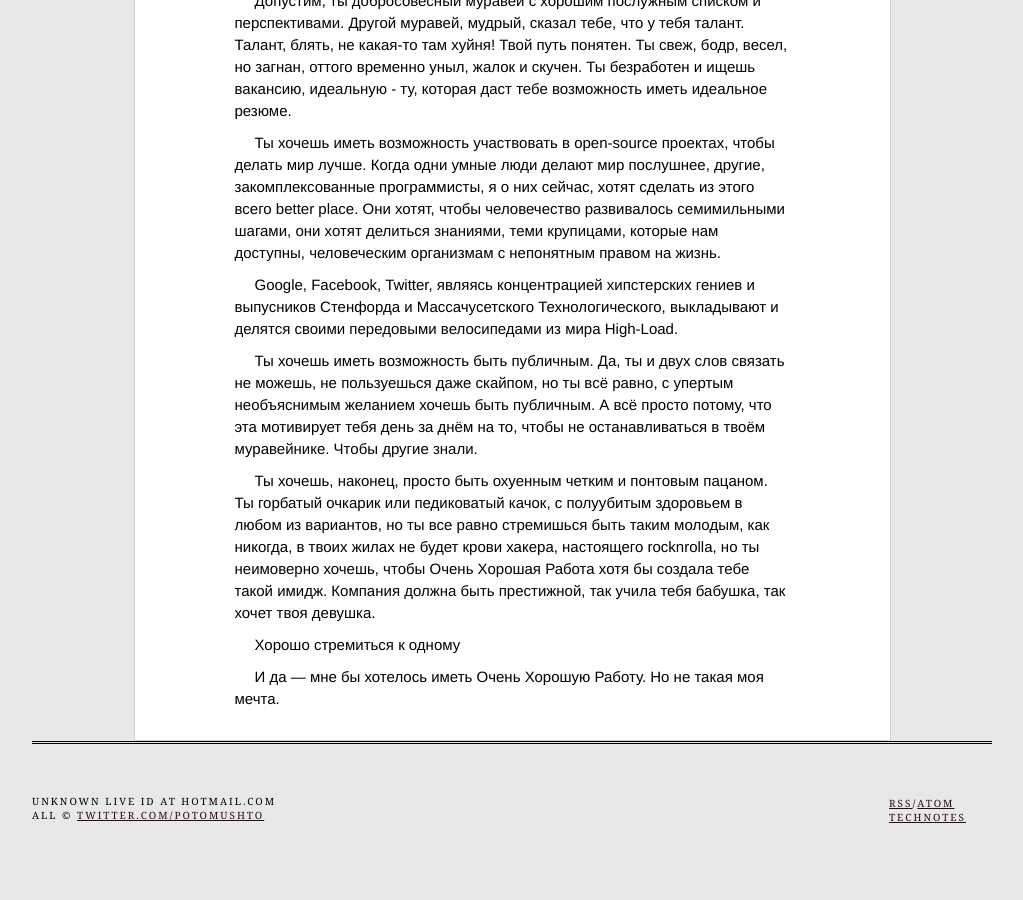
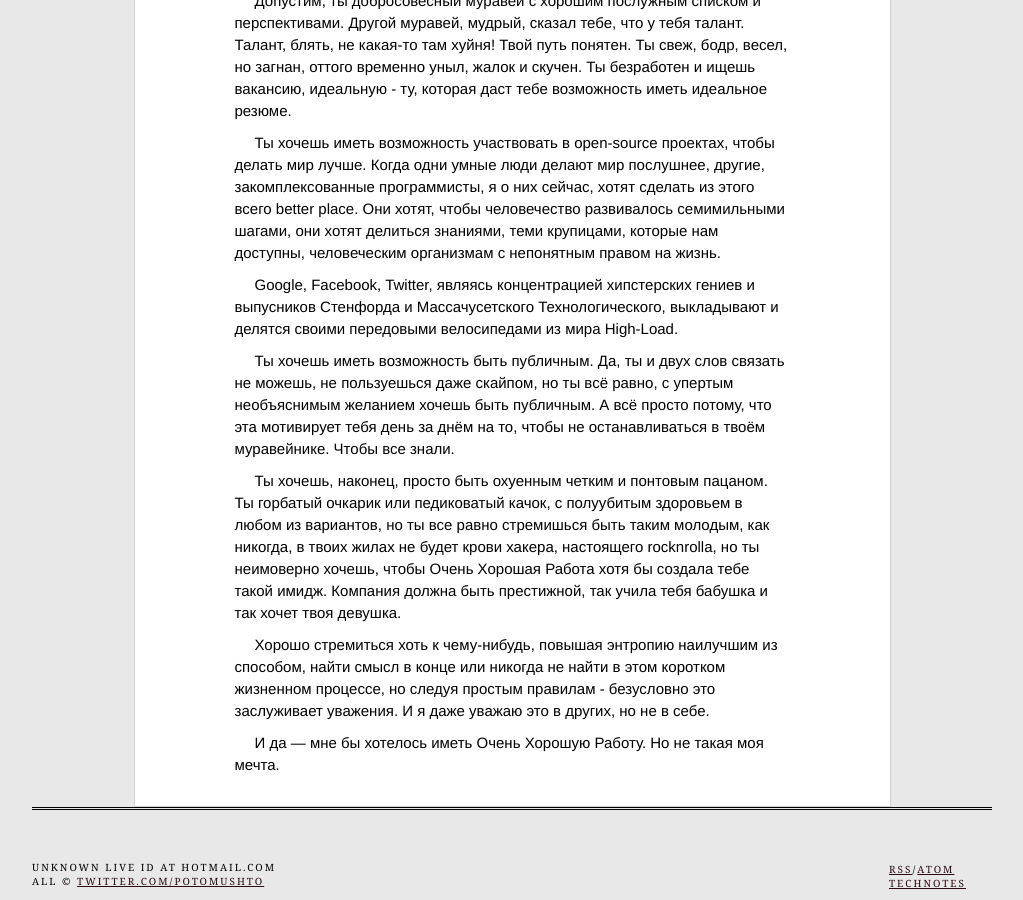
Before and after one commit to ptmt/ptmt.github.com, a Jekyll site: the page built from _posts/2012-03-2-ideal-cv.md, in a window 1280 px wide and 900 px high, scrolled down 1964 px. Shown: the whole window, without its empty margins (128-1151 px from the left). Built offline with Jekyll 4.4.1, drawn with Linux system fonts in a browser that asks for light colours; Markdown is read by kramdown in place of the engine named in the settings; before the commit the page ends 2798 px from its top, so only the background shows below that.

Commit message:
new post

```diff
--- a/_posts/2012-03-2-ideal-cv.md
+++ b/_posts/2012-03-2-ideal-cv.md
@@ -41,10 +41,10 @@ title:  Не мечтай о хорошей работе
 
 Google, Facebook, Twitter, являясь концентрацией хипстерских гениев и выпусников Стенфорда и Массачусетского Технологического, выкладывают и делятся своими передовыми велосипедами из мира High-Load.
 
-Ты хочешь иметь возможность быть публичным. Да, ты и двух слов связать не можешь, не пользуешься даже скайпом, но ты всё равно, с упертым необъяснимым желанием хочешь быть публичным. А всё просто потому, что эта мотивирует тебя день за днём на то, чтобы не останавливаться в твоём муравейнике. Чтобы другие знали.
+Ты хочешь иметь возможность быть публичным. Да, ты и двух слов связать не можешь, не пользуешься даже скайпом, но ты всё равно, с упертым необъяснимым желанием хочешь быть публичным. А всё просто потому, что эта мотивирует тебя день за днём на то, чтобы не останавливаться в твоём муравейнике. Чтобы все знали.
 
-Ты хочешь, наконец, просто быть охуенным четким и понтовым пацаном. Ты горбатый очкарик или педиковатый качок, с полуубитым здоровьем в любом из вариантов, но ты все равно стремишься быть таким молодым, как никогда, в твоих жилах  не будет крови хакера, настоящего rocknrolla, но ты неимоверно хочешь, чтобы Очень Хорошая Работа хотя бы создала тебе такой имидж. Компания должна быть престижной, так учила тебя бабушка, так хочет твоя девушка.
+Ты хочешь, наконец, просто быть охуенным четким и понтовым пацаном. Ты горбатый очкарик или педиковатый качок, с полуубитым здоровьем в любом из вариантов, но ты все равно стремишься быть таким молодым, как никогда, в твоих жилах  не будет крови хакера, настоящего rocknrolla, но ты неимоверно хочешь, чтобы Очень Хорошая Работа хотя бы создала тебе такой имидж. Компания должна быть престижной, так учила тебя бабушка и так хочет твоя девушка.
 
-Хорошо стремиться к одному
+Хорошо стремиться хоть к чему-нибудь, повышая энтропию наилучшим из способом, найти смысл в конце или никогда не найти в этом коротком жизненном процессе, но следуя простым правилам - безусловно это заслуживает уважения. И я даже уважаю это в других, но не в себе.
 
 И да — мне бы хотелось иметь Очень Хорошую Работу. Но не такая моя мечта.
```
